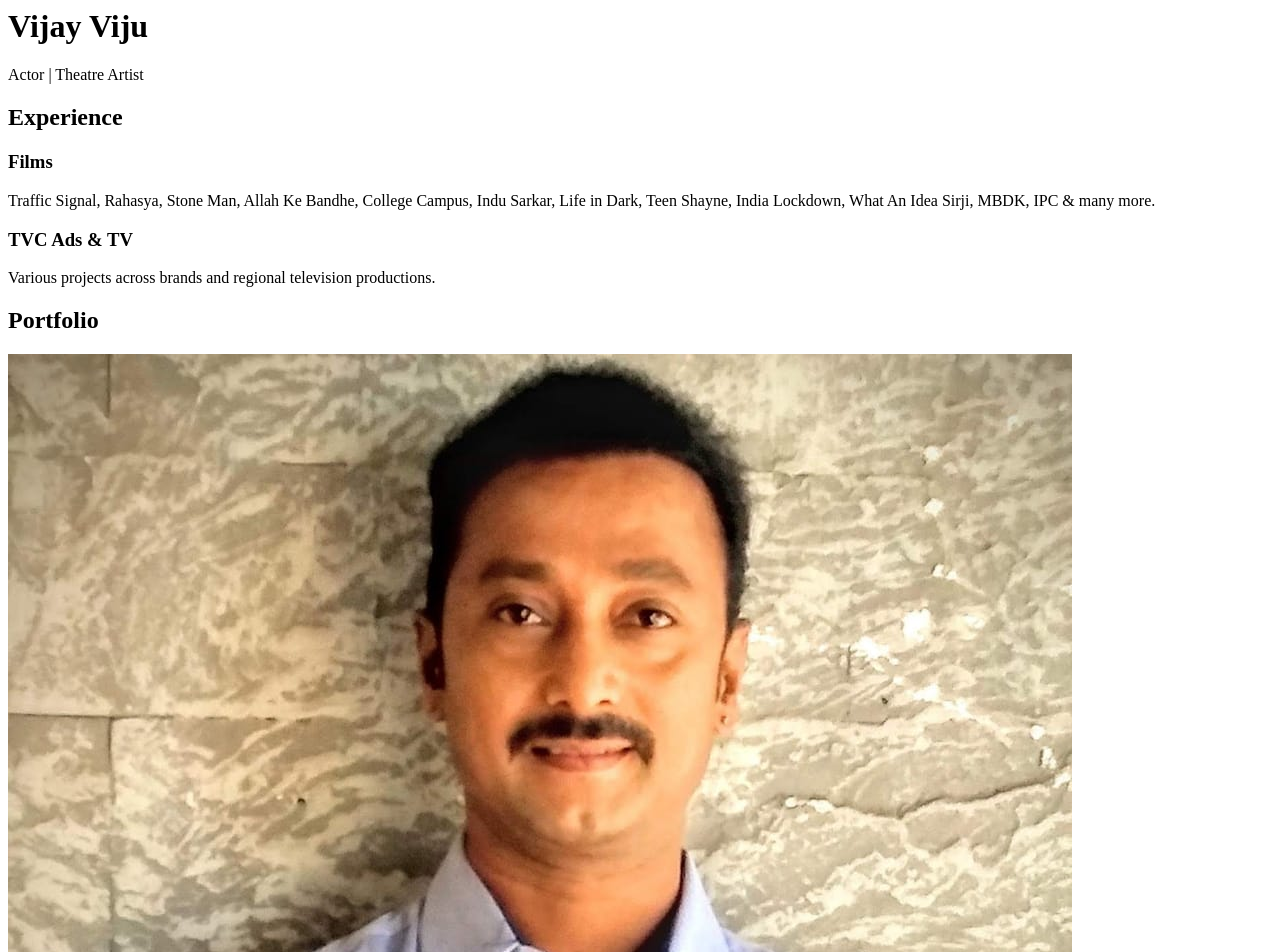
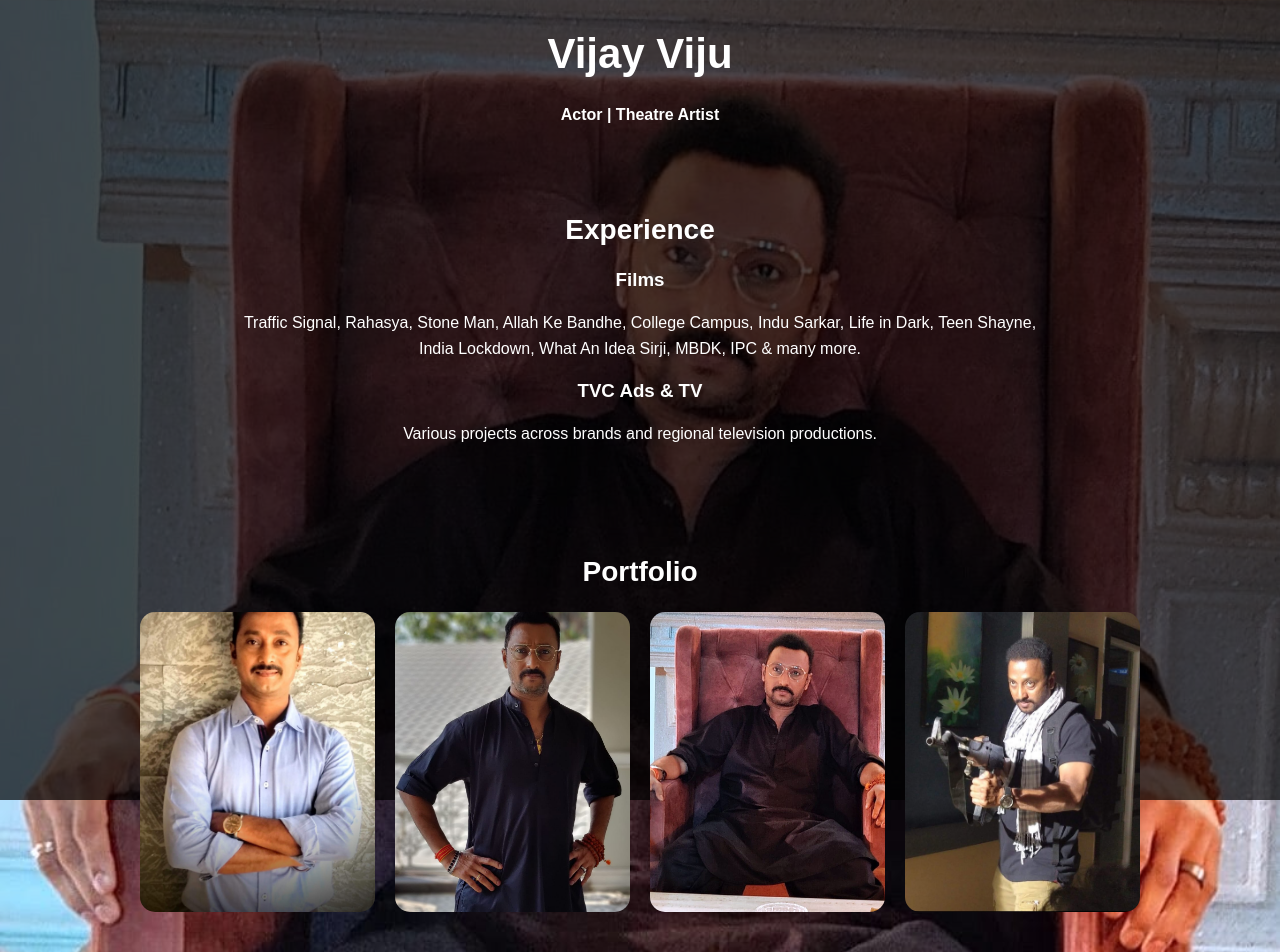
Before and after one commit to udayyadav381-boop/Shetty, a Flask app: page / in a window 1280 px wide. Shown: the top 952 px of the page. Run offline with Flask 3, Linux system fonts and the light colour scheme.

Commit message:
fixed UI + background + layout

```diff
--- a/templates/index.html
+++ b/templates/index.html
@@ -1,10 +1,102 @@
+<!DOCTYPE html>
+<html>
+<head>
+<title>Vijay Viju</title>
+
+<style>
+body {
+    margin: 0;
+    font-family: Arial;
+    color: white;
+    text-align: center;
+
+    background: url("{{ url_for('static', filename=profile.background_image) }}") no-repeat center center fixed;
+    background-size: cover;
+}
+
+/* Overlay */
+body::before {
+    content: "";
+    position: fixed;
+    top: 0;
+    left: 0;
+    width: 100%;
+    height: 100%;
+    background: rgba(0,0,0,0.7);
+    z-index: -1;
+}
+
+/* Headings */
+h1 {
+    font-size: 42px;
+    margin-top: 30px;
+    font-weight: bold;
+}
+
+h2 {
+    font-size: 28px;
+    font-weight: bold;
+    margin-top: 30px;
+}
+
+h3 {
+    font-weight: bold;
+}
+
+/* Sections */
+.section {
+    margin-top: 40px;
+    padding: 20px;
+}
+
+/* EXPERIENCE TEXT */
+.section p {
+    max-width: 800px;
+    margin: auto;
+    line-height: 1.6;
+}
+
+/* PORTFOLIO GRID */
+.portfolio {
+    display: grid;
+    grid-template-columns: repeat(auto-fit, minmax(220px, 1fr));
+    gap: 20px;
+    max-width: 1000px;
+    margin: auto;
+}
+
+.portfolio img {
+    width: 100%;
+    height: 300px;
+    object-fit: cover;
+    border-radius: 15px;
+}
+
+/* VIDEOS GRID */
+.videos {
+    display: grid;
+    grid-template-columns: repeat(auto-fit, minmax(300px, 1fr));
+    gap: 20px;
+    max-width: 1000px;
+    margin: auto;
+}
+
+.videos iframe {
+    width: 100%;
+    height: 200px;
+    border-radius: 10px;
+}
+</style>
+
+</head>
+
 <body>
 
-<!-- Title -->
+<!-- TITLE -->
 <h1>{{ profile.name }}</h1>
-<p>{{ profile.subtitle }}</p>
+<p><b>{{ profile.subtitle }}</b></p>
 
-<!-- Experience (FIRST) -->
+<!-- EXPERIENCE -->
 <div class="section">
 <h2>Experience</h2>
 
@@ -15,7 +107,7 @@
 
 </div>
 
-<!-- Portfolio -->
+<!-- PORTFOLIO -->
 <div class="section">
 <h2>Portfolio</h2>
 
@@ -27,7 +119,7 @@
 
 </div>
 
-<!-- Showreels -->
+<!-- SHOWREELS -->
 <div class="section">
 <h2>Showreels</h2>
 
@@ -39,7 +131,7 @@
 
 </div>
 
-<!-- Contact -->
+<!-- CONTACT -->
 <div class="section">
 <h2>Contact</h2>
 
@@ -50,3 +142,4 @@
 </div>
 
 </body>
+</html>
```
